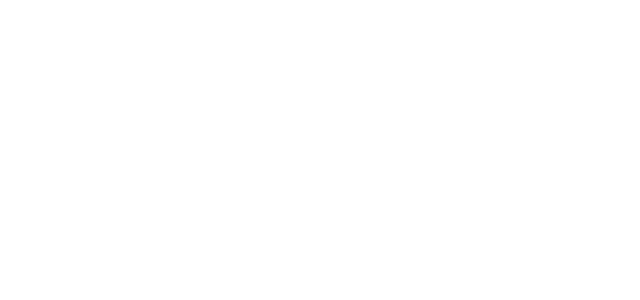
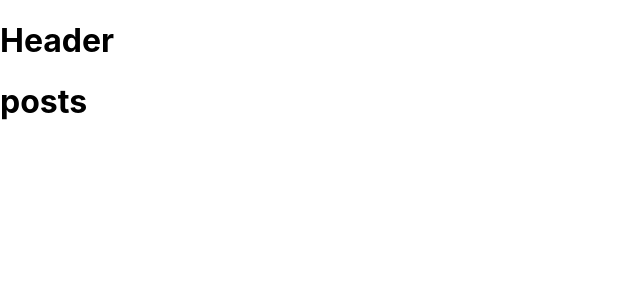
Before and after one commit to M0hamad-Ramadan/blank-react-app, a JavaScript app: page / in a window 1280 px wide. Shown: the top 300 px of the page, without its empty margins (0-640 px from the left). Built offline with nearby package versions, Linux system fonts and the light colour scheme; the HTML template or start-up script is replaced by a standard one.

Commit message:
'condition-rendering'

```diff
--- a/package.json
+++ b/package.json
@@ -3,9 +3,7 @@
   "version": "0.1.0",
   "private": true,
   "dependencies": {
-    "@testing-library/jest-dom": "^5.14.1",
-    "@testing-library/react": "^13.0.0",
-    "@testing-library/user-event": "^13.2.1",
+    "@babel/plugin-proposal-private-property-in-object": "^7.21.11",
     "react": "^18.2.0",
     "react-dom": "^18.2.0",
     "react-scripts": "5.0.1",
--- a/src/App.js
+++ b/src/App.js
@@ -1,11 +1,24 @@
+import Header from "./components/Header";
+import Posts from "./components/Posts";
 
+let check = true;
 
 function App() {
   return (
     <div className="App">
-
+      <Header />
+      <AllPosts />
     </div>
   );
 }
 
+// condition rendering
+
+function AllPosts() {
+  if (check) {
+    return <Posts title={"posts"} />;
+  }
+  return <></>;
+}
+
 export default App;
--- /dev/null
+++ b/src/components/Header.js
@@ -0,0 +1,5 @@
+const Header = () => {
+  return <h1>Header</h1>;
+};
+
+export default Header;
--- /dev/null
+++ b/src/components/Posts.js
@@ -0,0 +1,5 @@
+const Posts = ({ title }) => {
+  return <h1>{title == null || title === "" ?( <></>) : (title)}</h1>;
+};
+
+export default Posts;
```
Also changed, not shown: 1 other file (tests, documents, lock files or other folders).
